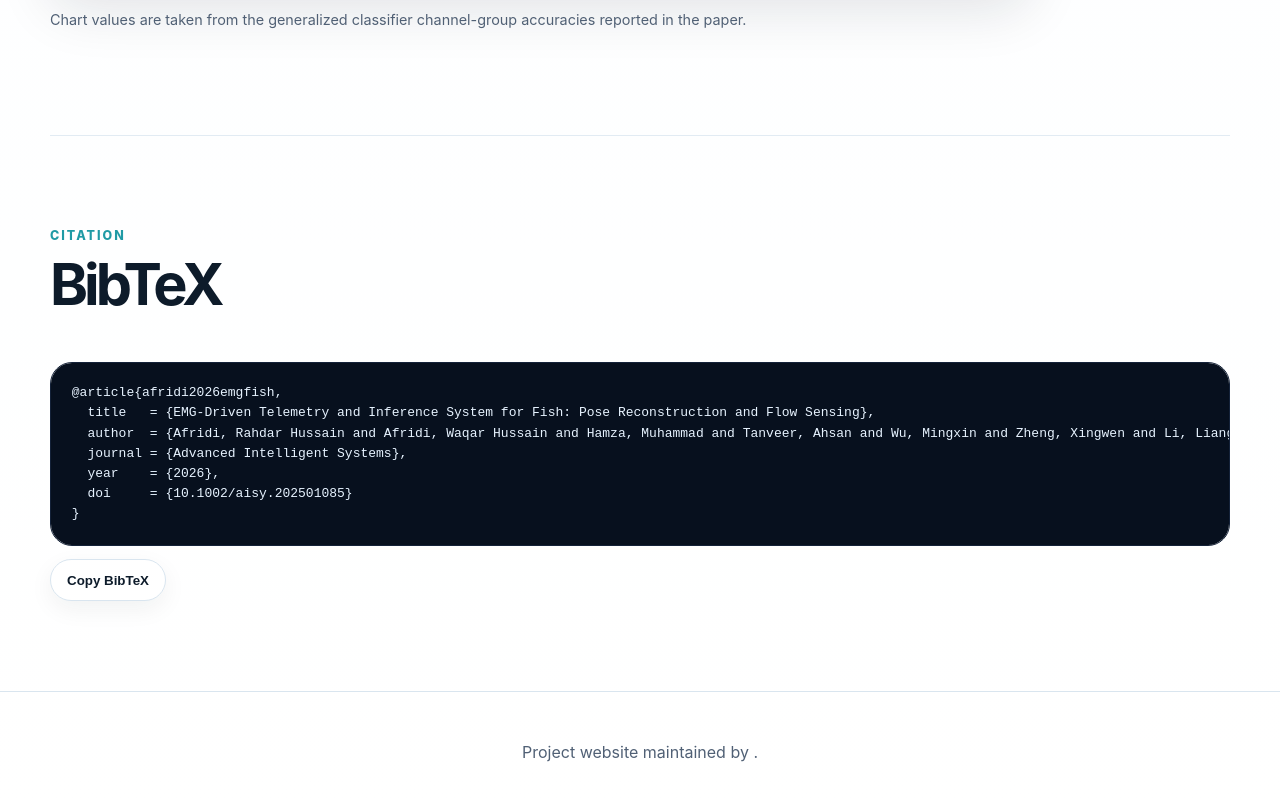
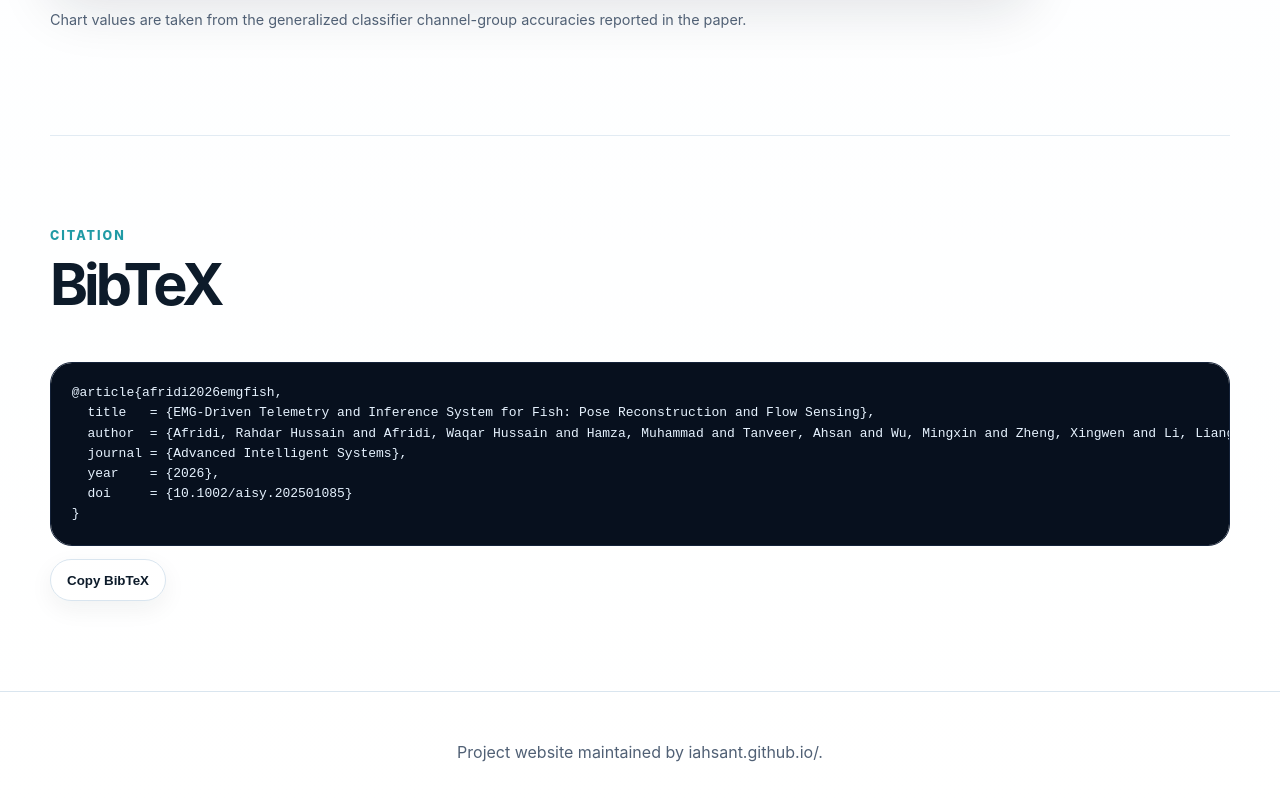
Before and after one commit to emg-fish-kinematics/emg-fish-kinematics.github.io, a plain HTML site: page index.html in a window 1280 px wide. Shown: the part 7801-8601 px from the top of the page. Drawn offline with Linux system fonts and the light colour scheme.

Commit message:
Update footer with correct project website link

```diff
--- a/index.html
+++ b/index.html
@@ -157,7 +157,7 @@
   </main>
 
   <footer>
-    <p>Project website maintained by <iahsant.github.io>.</p>
+    <p>Project website maintained by iahsant.github.io/<https://iahsant.github.io>.</p>
   </footer>
 
   <script src="script.js"></script>
```
